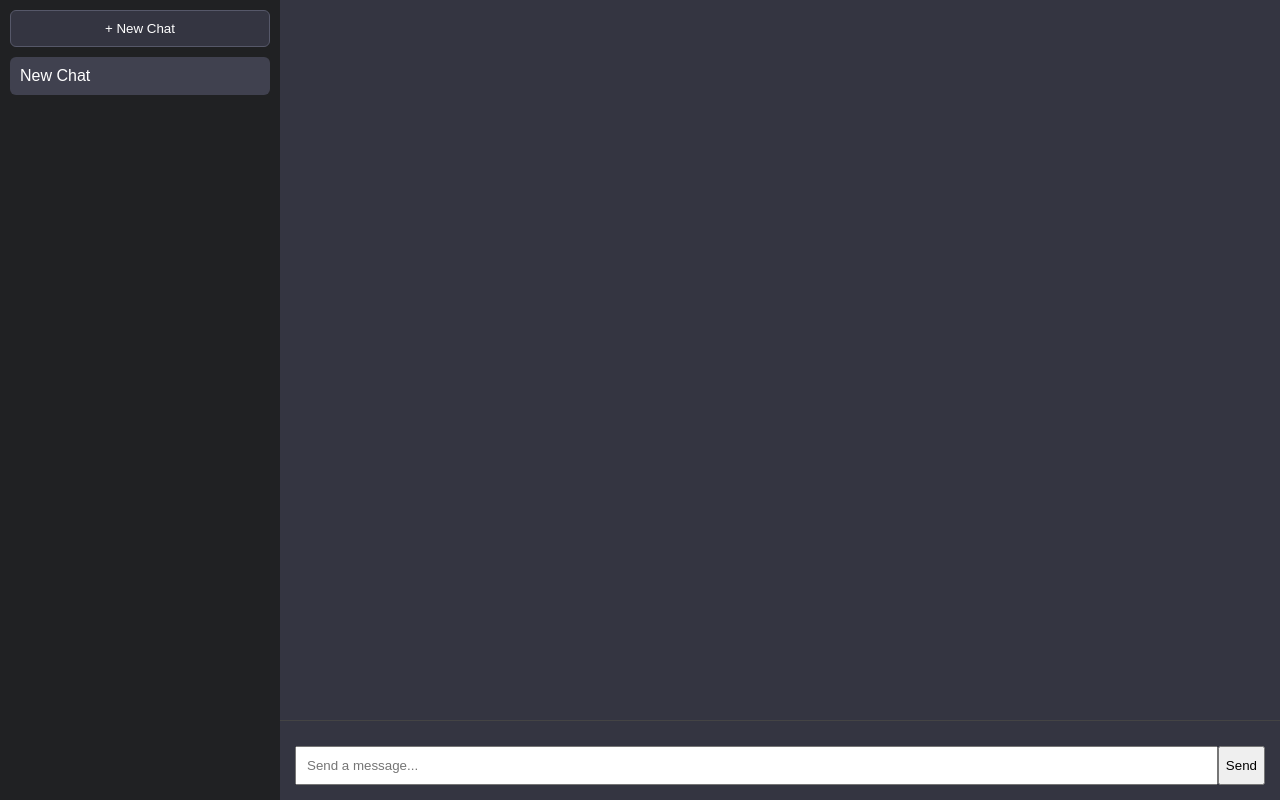
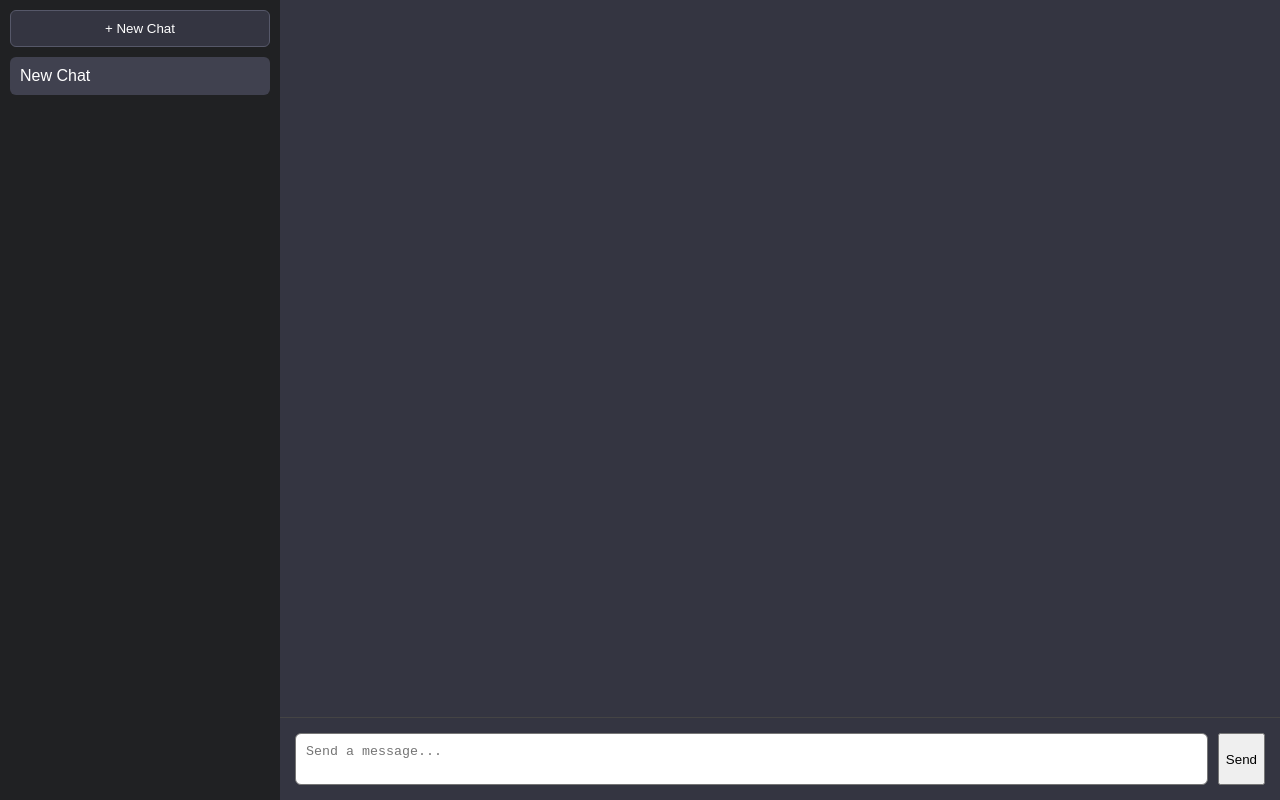
Before and after one commit to prathamkun/AI-CHAT-APP, a React (Create React App) app in the folder frontend/: page / in a window 1280 px wide. Built offline with nearby package versions, Linux system fonts and the light colour scheme.

Commit message:
send message, new line

```diff
--- a/frontend/src/components/ChatInput.js
+++ b/frontend/src/components/ChatInput.js
@@ -9,15 +9,32 @@ function ChatInput({ onSend }) {
     setInput("");
   };
 
+  const handleKeyDown = (e) => {
+    if (e.key === "Enter" && !e.shiftKey) {
+      e.preventDefault(); // prevent new line
+      handleSend();
+    }
+  };
+
   return (
-    <div style={{ display: "flex", marginTop: "10px" }}>
-      <input
-        style={{ flex: 1, padding: "10px" }}
+    <div style={{ display: "flex", gap: "10px" }}>
+      <textarea
         value={input}
         onChange={(e) => setInput(e.target.value)}
+        onKeyDown={handleKeyDown}
         placeholder="Send a message..."
+        rows={2}
+        style={{
+          flex: 1,
+          padding: "10px",
+          resize: "none",
+          borderRadius: "6px",
+        }}
       />
-      <button onClick={handleSend}>Send</button>
+
+      <button onClick={handleSend}>
+        Send
+      </button>
     </div>
   );
 }
```
